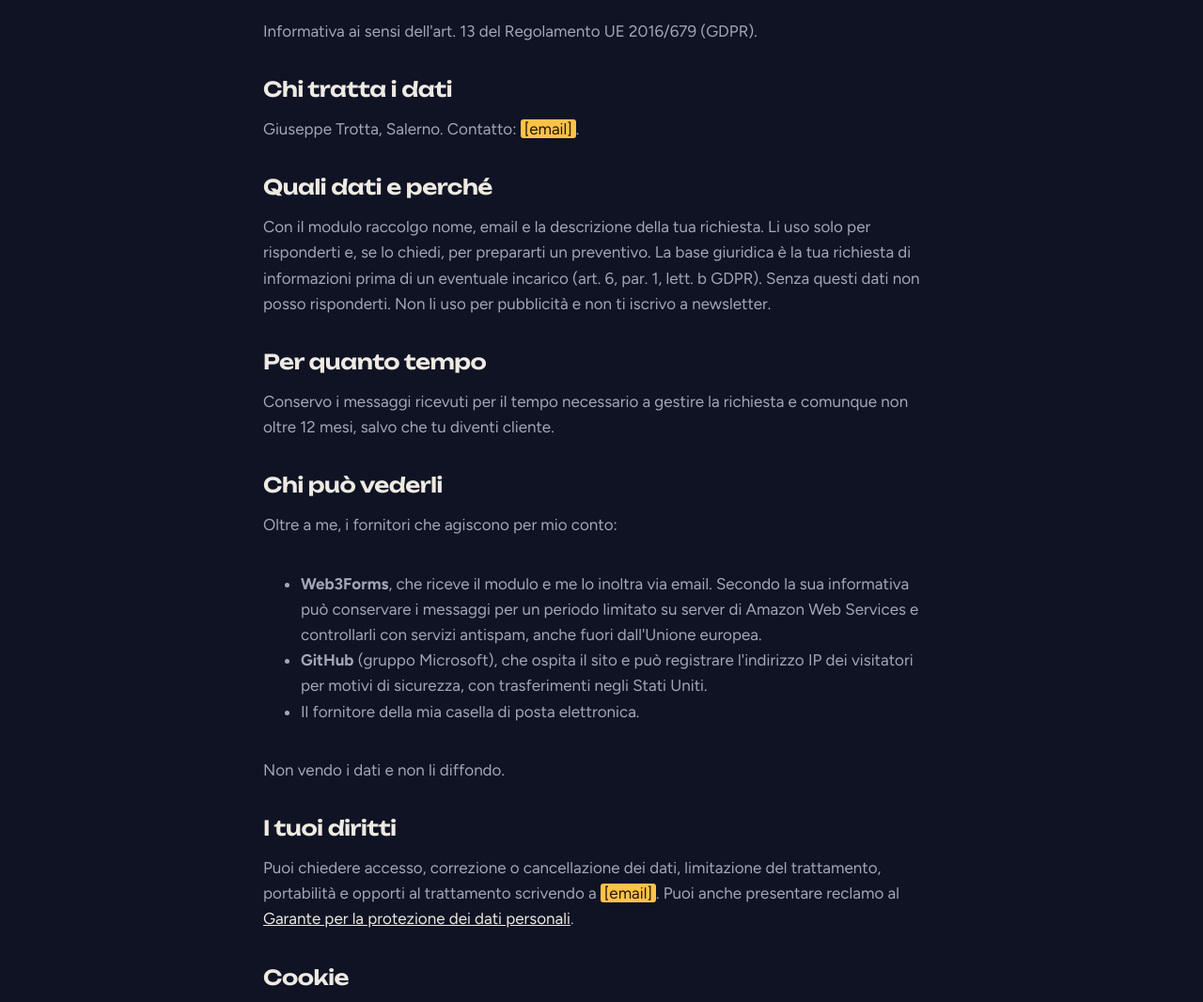
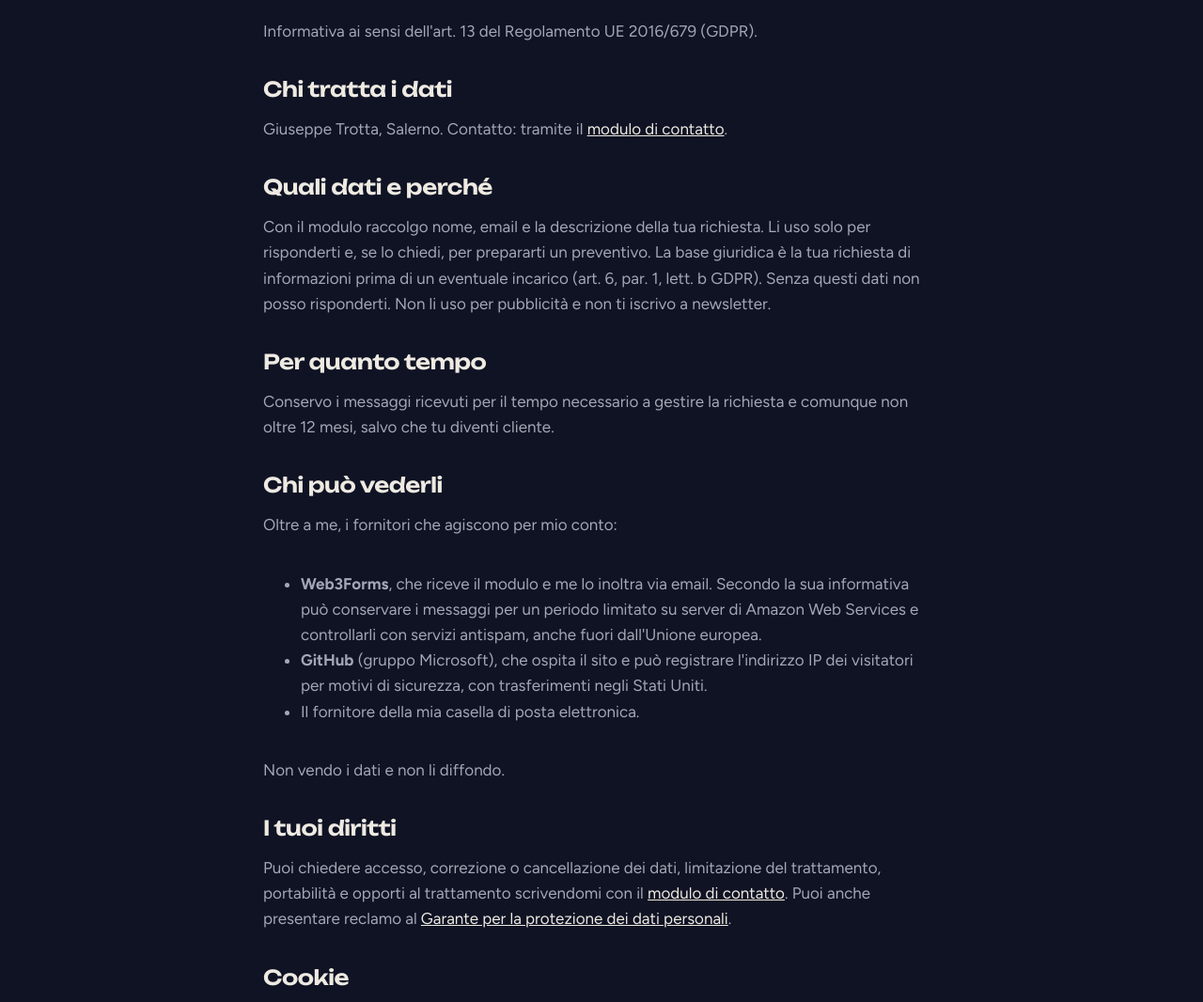
Before and after one commit to giuseppetrotta82/giuseppetrotta82.github.io, a plain HTML site: page privacy.html in a window 1280 px wide. Shown: the part 199-1265 px from the top of the page at 94% size. Drawn offline with Linux system fonts and the light colour scheme.

Commit message:
Privacy: contatto tramite il modulo in attesa dell'email
Co-Authored-By: Claude Opus 5.5 <noreply@anthropic.com>

```diff
--- a/privacy.html
+++ b/privacy.html
@@ -18,7 +18,7 @@
   <p>Informativa ai sensi dell'art. 13 del Regolamento UE 2016/679 (GDPR).</p>
 
   <h2>Chi tratta i dati</h2>
-  <p>Giuseppe Trotta, Salerno. Contatto: <span class="todo">[email]</span>.</p>
+  <p>Giuseppe Trotta, Salerno. Contatto: tramite il <a href="index.html#contatti">modulo di contatto</a>.</p>
 
   <h2>Quali dati e perché</h2>
   <p>Con il modulo raccolgo nome, email e la descrizione della tua richiesta. Li uso solo per risponderti e, se lo chiedi, per prepararti un preventivo. La base giuridica è la tua richiesta di informazioni prima di un eventuale incarico (art. 6, par. 1, lett. b GDPR). Senza questi dati non posso risponderti. Non li uso per pubblicità e non ti iscrivo a newsletter.</p>
@@ -36,7 +36,7 @@
   <p>Non vendo i dati e non li diffondo.</p>
 
   <h2>I tuoi diritti</h2>
-  <p>Puoi chiedere accesso, correzione o cancellazione dei dati, limitazione del trattamento, portabilità e opporti al trattamento scrivendo a <span class="todo">[email]</span>. Puoi anche presentare reclamo al <a href="https://www.garanteprivacy.it/" rel="noopener">Garante per la protezione dei dati personali</a>.</p>
+  <p>Puoi chiedere accesso, correzione o cancellazione dei dati, limitazione del trattamento, portabilità e opporti al trattamento scrivendomi con il <a href="index.html#contatti">modulo di contatto</a>. Puoi anche presentare reclamo al <a href="https://www.garanteprivacy.it/" rel="noopener">Garante per la protezione dei dati personali</a>.</p>
 
   <h2>Cookie</h2>
   <p>Questo sito non installa cookie né usa strumenti di statistica o pubblicità, e non carica font o altri contenuti da siti esterni: i caratteri tipografici sono ospitati sul sito stesso. Per questo non trovi il banner dei cookie. Il link a LinkedIn ti porta su siti esterni, che ha le proprie regole.</p>
```
